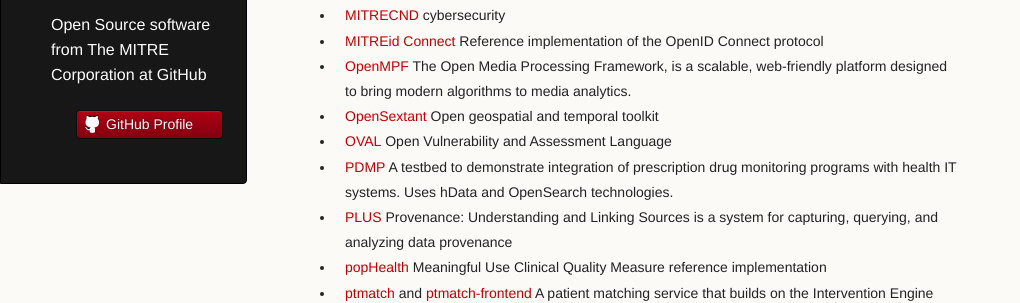
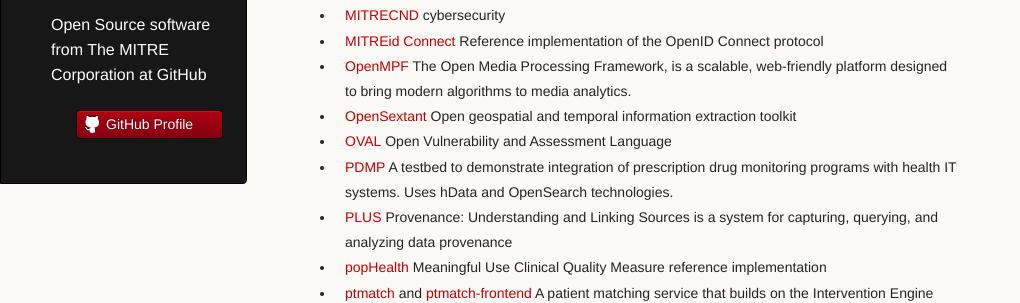
Before and after one commit to mitre/mitre.github.io, a Jekyll site: the page built from index.md, in a window 1280 px wide and 900 px high, scrolled down 1016 px. Shown: the part 195-498 px from the top of the window, without its empty margins (0-1020 px from the left). Built offline with Jekyll 4.4.1, drawn with Linux system fonts in a browser that asks for light colours.

Commit message:
Update OpenSextant description.

```diff
--- a/index.md
+++ b/index.md
@@ -51,7 +51,7 @@
 * [MITRECND](https://github.com/mitrecnd) cybersecurity
 * [MITREid Connect](https://github.com/mitreid-connect) Reference implementation of the OpenID Connect protocol
 * [OpenMPF](https://openmpf.github.io/) The Open Media Processing Framework, is a scalable, web-friendly platform designed to bring modern algorithms to media analytics.
-* [OpenSextant](https://opensextant.github.io/) Open geospatial and temporal toolkit
+* [OpenSextant](https://opensextant.github.io/) Open geospatial and temporal information extraction toolkit
 * [OVAL](https://github.com/OVALProject) Open Vulnerability and Assessment Language
 * [PDMP](https://github.com/project-pdmp) A testbed to demonstrate integration of prescription drug monitoring programs with health IT systems. Uses hData and OpenSearch technologies.
 * [PLUS](https://github.com/plus-provenance/plus) Provenance: Understanding and Linking Sources is a system for capturing, querying, and analyzing data provenance
```
